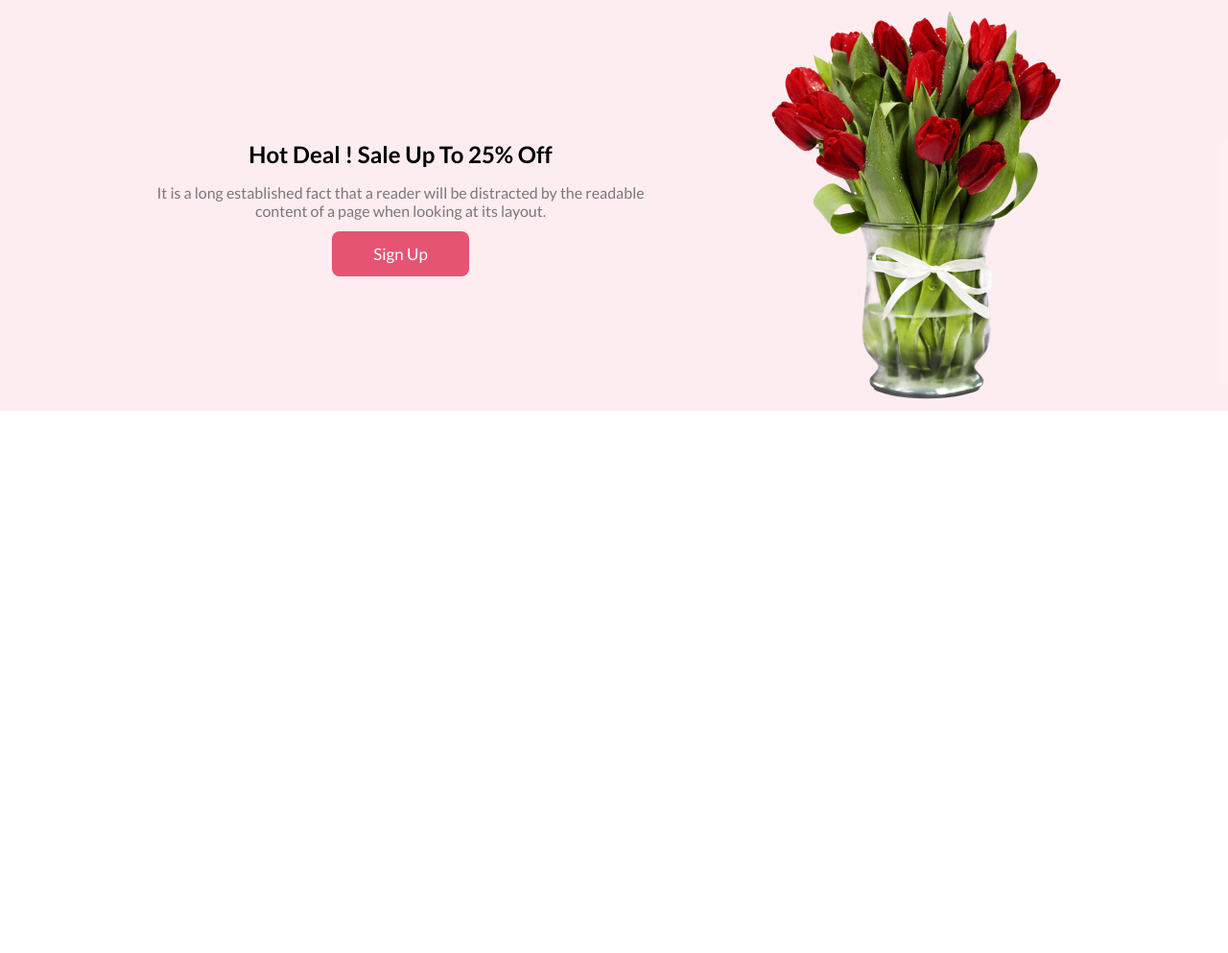
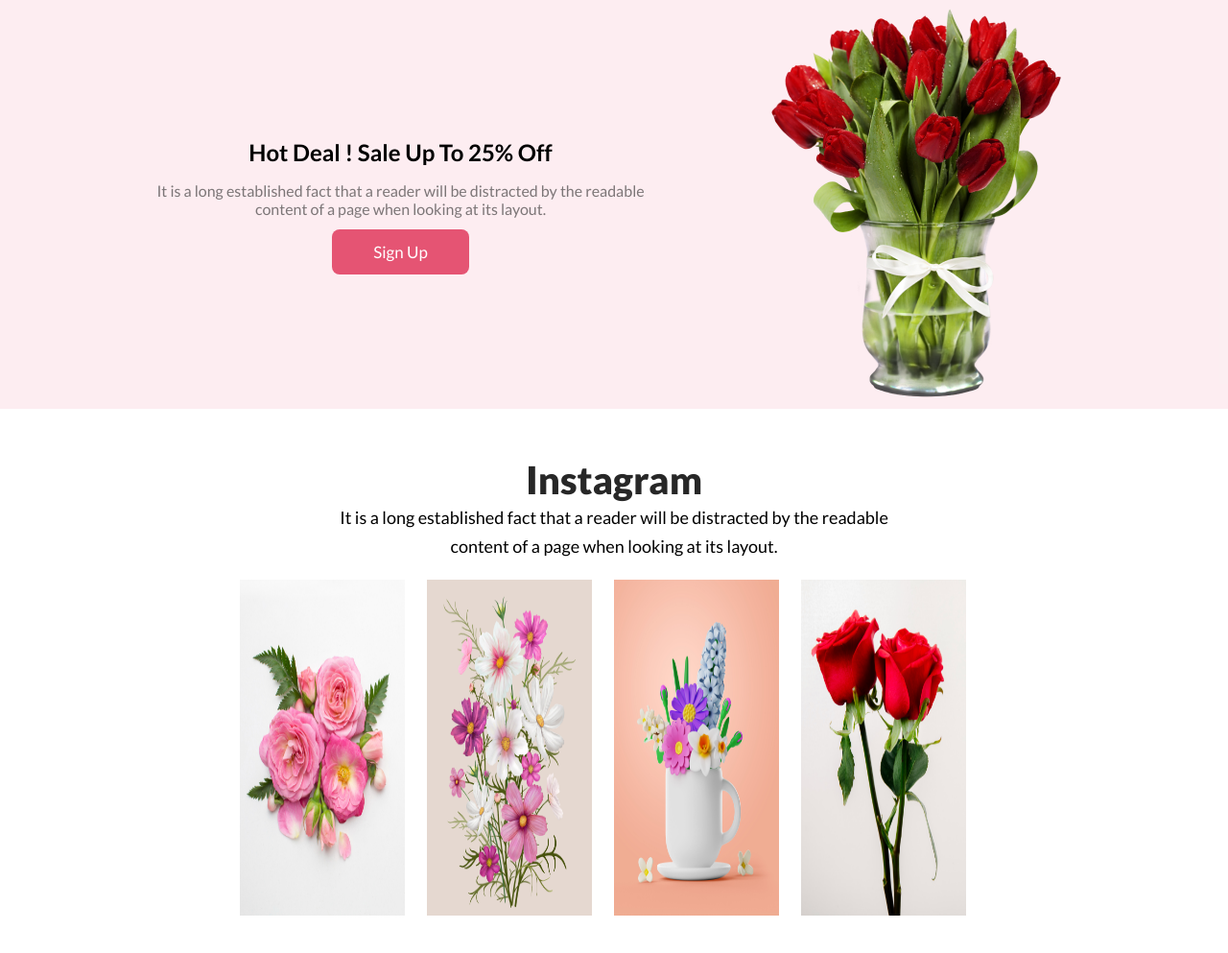
Before and after one commit to Mamun-imtiag/flower-shop-assignment, a plain HTML site: page index.html in a window 1280 px wide. Shown: the part 1125-2118 px from the top of the page at 96% size. Before the commit the page ends 1753 px from the top, so only its background shows below. Drawn offline with Linux system fonts and the light colour scheme.

Commit message:
instragram section commited

```diff
--- a/index.html
+++ b/index.html
@@ -4,7 +4,7 @@
 <head>
     <meta charset="UTF-8">
     <meta name="viewport" content="width=device-width, initial-scale=1.0">
-    <title>Document</title>
+    <title>Flower Shop Assignment</title>
     <link rel="stylesheet" href="styles/style.css">
 </head>
 
@@ -67,6 +67,35 @@
                 </div>
             </div>
         </section>
+        <!-- Instragram section
+         -->
+         <section>
+            <div class="flower-feature">
+                <h1>Instagram</h1>
+                <p>  It is a long established fact that a reader will be distracted by the readable <br> content of a page when looking at its layout.
+                   </p>
+            </div>
+
+            <div class="pink-flower instragram-section">
+                <div class="flower-div ">
+                    <img class="flower-img  " src="Flower Asset/Flower 01.png" alt="">
+
+                </div>
+                <div class="flower-div">
+                    <img class="flower-img " src="Flower Asset/Rectangle 4.png" alt="">
+
+                </div>
+                <div class="flower-div">
+                    <img class="flower-img " src="Flower Asset/Rectangle 5.png" alt="">
+
+                </div>
+                <div class="flower-div">
+                    <img class="flower-img " src="Flower Asset/Rectangle 6.png" alt="">
+
+                </div>
+            </div>
+        </section>
+
 
     </main>
     <footer>
--- a/styles/style.css
+++ b/styles/style.css
@@ -97,7 +97,7 @@
      width: 350px;
      height: 350px;
      width: 100%;
-     border: 1px solid black;
+
 
 
  }
@@ -139,6 +139,9 @@
 }
 /* hot deal,sale up section
  */
+ .instragram-section{
+    margin: 0px  250px 120px 250px;
+ }
  .sale-up-container{
     margin-top: 70px;
  }
```
